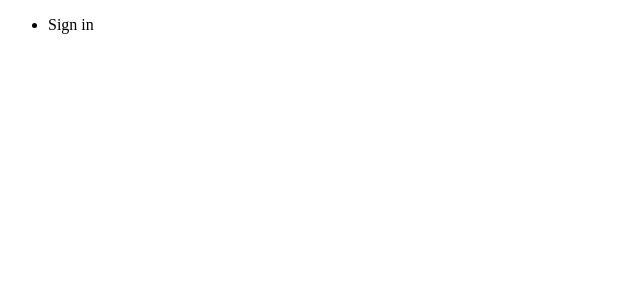
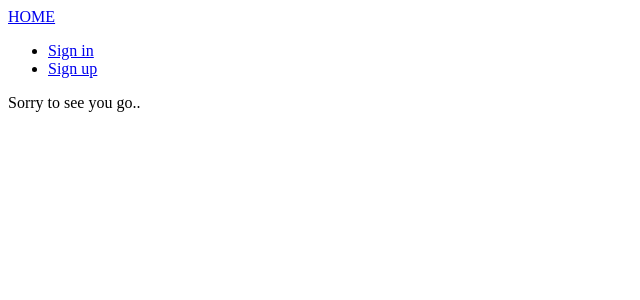
Before and after one commit to Thesoreon/web-authentication, a React app: page /signout in a window 1280 px wide. Shown: the top 300 px of the page, without its empty margins (0-640 px from the left). Built offline with nearby package versions, Linux system fonts and the light colour scheme.

Commit message:
- Added signout actioncreator
- Added adapting header functionality
- Added signout, signup components

```diff
--- a/src/actions/index.tsx
+++ b/src/actions/index.tsx
@@ -1,5 +1,5 @@
 import axios from "axios";
-import { AUTH_USER, AUTH_ERROR } from "./types";
+import { AUTH_USER, AUTH_ERROR, UNAUTH_USER } from "./types";
 
 const ROOT_URL = "http://localhost:3000";
 
@@ -25,3 +25,11 @@ export function authError(error: string) {
         payload: error
     };
 }
+
+export function signOut() {
+    localStorage.removeItem("token");
+
+    return {
+        type: UNAUTH_USER
+    };
+}
--- /dev/null
+++ b/src/components/auth/signout.component.tsx
@@ -0,0 +1,19 @@
+import * as React from "react";
+import { connect } from "react-redux";
+import { signOut } from "../../actions";
+
+interface IProps {
+    signOut: any;
+}
+
+class SignOut extends React.Component<IProps> {
+    componentWillMount() {
+        this.props.signOut();
+    }
+
+    render() {
+        return <div>Sorry to see you go..</div>;
+    }
+}
+
+export default connect(null, { signOut })(SignOut);
--- /dev/null
+++ b/src/components/auth/signup.component.tsx
@@ -0,0 +1,13 @@
+import * as React from "react";
+import { reduxForm } from "redux-form";
+import {} from "../../actions";
+
+class SignUp extends React.Component {
+    render() {
+        return(
+            <div>SignUp</div>
+        );
+    }
+}
+
+export default SignUp;
--- a/src/components/header.component.tsx
+++ b/src/components/header.component.tsx
@@ -1,15 +1,43 @@
 import * as React from "react";
+import { connect } from "react-redux";
+import { Link } from "react-router-dom";
 
-class Header extends React.Component {
+interface IProps {
+    authenticated: boolean;
+}
+
+class Header extends React.Component<IProps> {
+    renderLinks() {
+        if (this.props.authenticated) {
+            return(
+                <li>
+                    <Link to="/signout">Sign out</Link>
+                </li>
+            );
+        } else {
+            return [
+                <li key={1}><Link to="/signin">Sign in</Link></li>,
+                <li key={2}><Link to="/signup">Sign up</Link></li>
+            ];
+        }
+    }
+
     render() {
         return(
             <nav>
+                <Link to="/">HOME</Link>
                 <ul>
-                    <li>Sign in</li>
+                    {this.renderLinks()}
                 </ul>
             </nav>
         );
     }
 }
 
-export default Header;
+function mapStateToProps(state: any) {
+    return {
+        authenticated: state.auth.authenticated
+    };
+}
+
+export default connect(mapStateToProps)(Header);
--- a/src/components/index.component.tsx
+++ b/src/components/index.component.tsx
@@ -4,14 +4,18 @@ import { Route, Switch } from "react-router-dom";
 /* Components */
 import Header from "./header.component";
 import SignIn from "./auth/signin.component";
+import SignOut from "./auth/signout.component";
+import SignUp from "./auth/signup.component";
 
 export default class Index extends React.Component {
     render() {
         return(
             <div>
+                <Header />
                 <Switch>
+                    <Route path="/signup" component={SignUp} />
+                    <Route path="/signout" component={SignOut} />
                     <Route path="/signin" component={SignIn}/>
-                    <Route path="/" component={Header}/>
                 </Switch>
             </div>
         );
```
